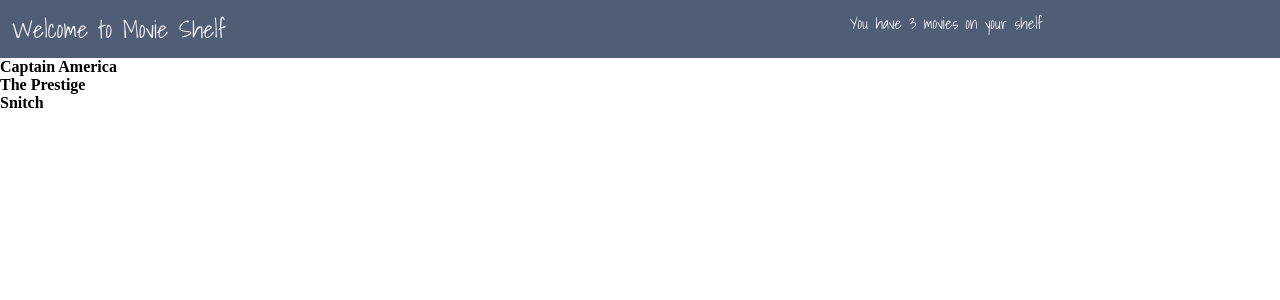
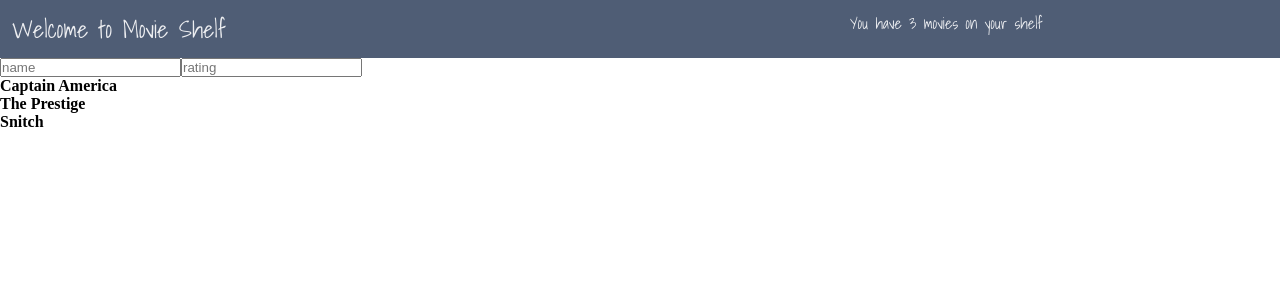
Before and after one commit to AustinFarnsworth/movie-shelf, a React (Create React App) app in the folder client/: page / in a window 1280 px wide. Shown: the top 300 px of the page. Built offline with nearby package versions, Linux system fonts and the light colour scheme.

Commit message:
addmovie form inital construction

```diff
--- /dev/null
+++ b/client/src/ components/addMovie.js
@@ -0,0 +1,15 @@
+import React, {useState} from "react";
+
+function AddMovie() {
+  const [name, setName] = useState("");
+  const [rating, setRating] = useState("");
+
+  return (
+    <form>
+      <input type="text" placeholder="name" value={name} />
+      <input type="text" placeholder="rating" value={rating} />
+    </form>
+  );
+}
+
+export default AddMovie;
--- a/client/src/ components/movies.js
+++ b/client/src/ components/movies.js
@@ -1,6 +1,6 @@
 import React, {useState} from "react";
 
-const Movies = ({name, price}) => {
+const Movies = ({name, rating}) => {
   return (
     <div>
       <h4>{name}</h4>
--- a/client/src/ components/moviesList.js
+++ b/client/src/ components/moviesList.js
@@ -7,7 +7,7 @@ function MoviesList() {
   return (
     <div>
       {movies.map((movie) => (
-        <Movies name={movie.name} price={movie.price} key={movie.id} />
+        <Movies name={movie.name} price={movie.rating} key={movie.id} />
       ))}
     </div>
   );
--- a/client/src/App.js
+++ b/client/src/App.js
@@ -2,12 +2,14 @@ import "./App.css";
 import Topbar from "./ components/topbar";
 import MoviesList from "./ components/moviesList";
 import {MovieProvider} from "./context/movieContext";
+import AddMovie from "./ components/addMovie";
 
 function App() {
   return (
     <MovieProvider>
       <div className="App">
         <Topbar />
+        <AddMovie />
         <MoviesList />
       </div>
     </MovieProvider>
--- a/client/src/context/movieContext.js
+++ b/client/src/context/movieContext.js
@@ -6,17 +6,17 @@ export const MovieProvider = (props) => {
   const [movies, setMovies] = useState([
     {
       name: "Captain America",
-      price: "29.99",
+      rating: "5 stars",
       id: "1234",
     },
     {
       name: "The Prestige",
-      price: "99.99",
+      rating: "3 and a half stars",
       id: "1233",
     },
     {
       name: "Snitch",
-      price: "20.95",
+      rating: "3 and a half stars",
       id: "1232",
     },
   ]);
```
Also changed, not shown: client/src/ components/addMovie.css (added).
